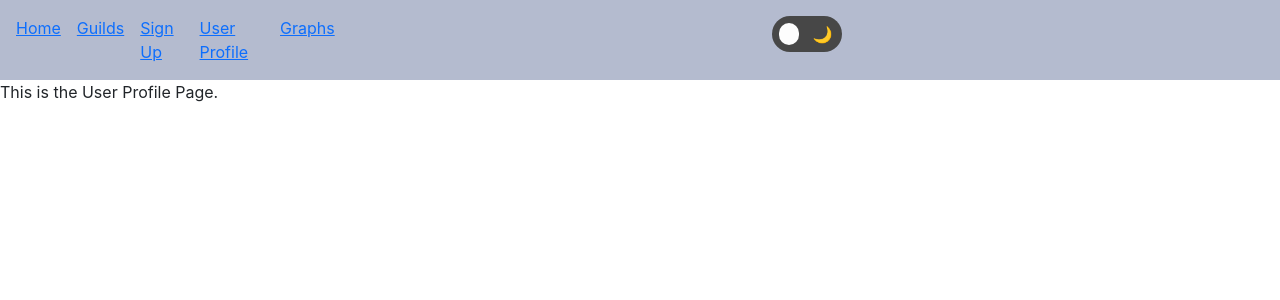
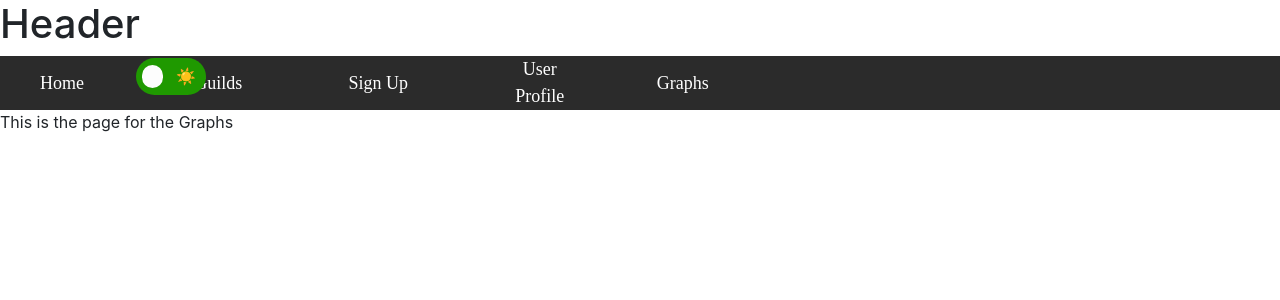
Before and after one commit to Cineros/player_progress_grapher, a React (Create React App) app in the folder graph_player_progress/frontend/: page /pages/graph_page in a window 1280 px wide. Shown: the top 300 px of the page. Built offline with nearby package versions, Linux system fonts and the light colour scheme; a small style sheet from the web is missing; the HTML template or start-up script is replaced by a standard one.

Commit message:
Adjusted CSS for Navbar and implemented Dark Mode Toggle

```diff
--- a/graph_player_progress/frontend/src/App.css
+++ b/graph_player_progress/frontend/src/App.css
@@ -41,26 +41,22 @@
   }
 }
 
-.dark-mode {
-  background-color: #282c34;
-  color: '#eee'
-}
-
-
 body {
   --color-background: #e6dcdc;
   --color-foreground: #1f1f1f;
 }
 
 .container {
-  text-align: center;
+  position: absolute;
+  right: 1rem;
+  align-items: stretch;
 }
 .toggle-switch {
   position: relative;
   width: 70px;
   display: inline-block;
   text-align: left;
-  top: 0;
+  top: 2px;
 }
 .checkbox {
   display: none;
@@ -70,7 +66,7 @@ body {
   overflow: hidden;
   cursor: pointer;
   border: 0 solid #bbb;
-  border-radius: 20px;
+  border-radius: 30px;
 }
 .inner {
   display: block;
@@ -82,29 +78,30 @@ body {
 .inner:after {
   float: left;
   width: 50%;
-  height: 36px;
+  height: 37px;
   padding: 0;
   line-height: 36px;
   color: #fff;
   font-weight: bold;
   box-sizing: border-box;
 }
-.inner:before {
+.inner:after {
   content: "☀️";
-  padding-left: 10px;
+  padding-right: 10px;
   background-color: rgb(31, 153, 0);
-  color: #fff;
-}
-.inner:after {
-  content: "🌙";
-  padding-right: 10px;
-  background-color: #474747;
   color: #fff;
   text-align: right;
 }
+.inner:before {
+  content: "🌙";
+  padding-left: 10px;
+  background-color: #474747;
+  color: #fff;
+  text-align: left;
+}
 .switch {
   display: block;
-  width: 20px;
+  width: 21px;
   margin: 7px;
   background: #fdfdfd;
   position: absolute;
@@ -121,3 +118,43 @@ body {
 .checkbox:checked + .label .switch {
   right: 0px;
 }
+button{
+  color: white;
+  text-align: center;
+  background-color: #2b2b2bff;
+  font-size: large;
+  font-family: 'Times New Roman', Times, serif;
+  padding: 0px 40px;
+  display: inline-block;
+  flex-wrap: wrap;
+  justify-content: normal;
+  cursor: pointer;
+  border: none;
+  height: 100%;
+}
+button:hover{
+  color: rgb(255, 255, 255);
+  background-color: rgb(97, 97, 97);
+}
+
+ul {
+  align-items: stretch;
+  list-style-type: none;
+  margin: 0;
+  padding: 0;
+  overflow: hidden;
+  background-color: #2b2b2bff;
+  display: flex;
+  flex-wrap: nowrap;
+}
+
+
+ul li {
+  float: left;
+  flex: 1;
+}
+
+body.dark-mode {
+  background-color: #121212;
+  color: white;
+}
--- a/graph_player_progress/frontend/src/App.js
+++ b/graph_player_progress/frontend/src/App.js
@@ -16,6 +16,15 @@ import UserProfile from "./pages/user_profile";
 import Graphs from "./pages/graph_page";
 
 const ToggleSwitch = ({ label }) => {
+  const [darkMode, setDarkMode] = useState(true);
+  useEffect(() => {localStorage.setItem('state', JSON.stringify(darkMode))}, [darkMode])
+
+  const handleChange = () => {
+    setDarkMode(!darkMode);
+    document.body.classList.toggle("dark-mode");
+    localStorage.setItem('state', JSON.stringify(!darkMode))
+  };
+
   return (
     <div className="container">
       {label}{" "}
@@ -23,6 +32,7 @@ const ToggleSwitch = ({ label }) => {
         <input
           type="checkbox"
           className="checkbox"
+          onChange={handleChange}
           name={label}
           id={label}
         >
@@ -44,15 +54,19 @@ function App() {
 
   return (
       <Router>
-          <nav style={{ display: "flex", padding: '1rem', background: '#b4bbcfff'}}>
-            <Link to="pages/home" style={{ marginRight: '1rem' }}>Home</Link>
-            <Link to="pages/guild_profile" style={{ marginRight: '1rem' }}>Guilds</Link>
-            <Link to="pages/signup" style={{ marginRight: '1rem' }}>Sign Up</Link>
-            <Link to="pages/user_profile" style={{ marginRight: '1rem'}}>User Profile</Link>
-            <Link to="pages/graph_page" style={{ marginRight: '1rem'}}>Graphs</Link>
-            <ToggleSwitch label=" " />
+        <h1>
+          Header
+        </h1>
+          <nav style={{ display: "flex", alignItems: 'stretch', padding: '0', background: '#2b2b2bff', color: '#eee'}}>
+            <ul>
+              <li><Link to="pages/home" style={{ marginRight: '1rem' }}> <button>Home</button></Link></li>
+              <li><Link to="pages/guild_profile" style={{ marginRight: '1rem' }}><button>Guilds</button></Link></li>
+              <li><Link to="pages/signup" style={{ marginRight: '1rem' }}><button>Sign Up</button></Link></li>
+              <li><Link to="pages/user_profile" style={{ marginRight: '1rem'}}><button>User Profile</button></Link></li>
+              <li><Link to="pages/graph_page" style={{ marginRight: '1rem'}}><button>Graphs</button></Link></li>
+              <ToggleSwitch label=" " />
+            </ul>
           </nav>
-
         <Routes>
           <Route path="pages/home" element={<Home />} />
           <Route path="pages/guild_profile" element={<Guilds />} />
--- a/graph_player_progress/frontend/src/pages/graph_page.js
+++ b/graph_player_progress/frontend/src/pages/graph_page.js
@@ -2,10 +2,10 @@ import React from "react";
 
 function Graphs(){
     return(
-        <div>
-            This is the User Profile Page.
-        </div>
-    );
+        <p>
+            This is the page for the Graphs
+        </p>
+    )
 }
 
 export default Graphs;
```
